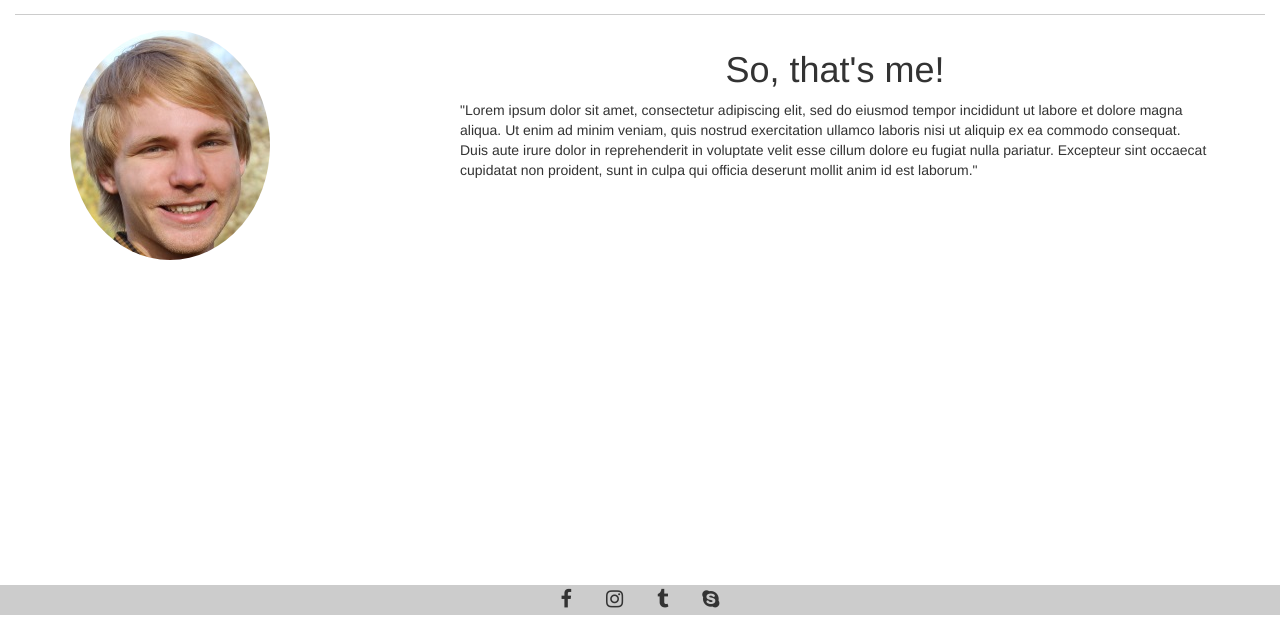
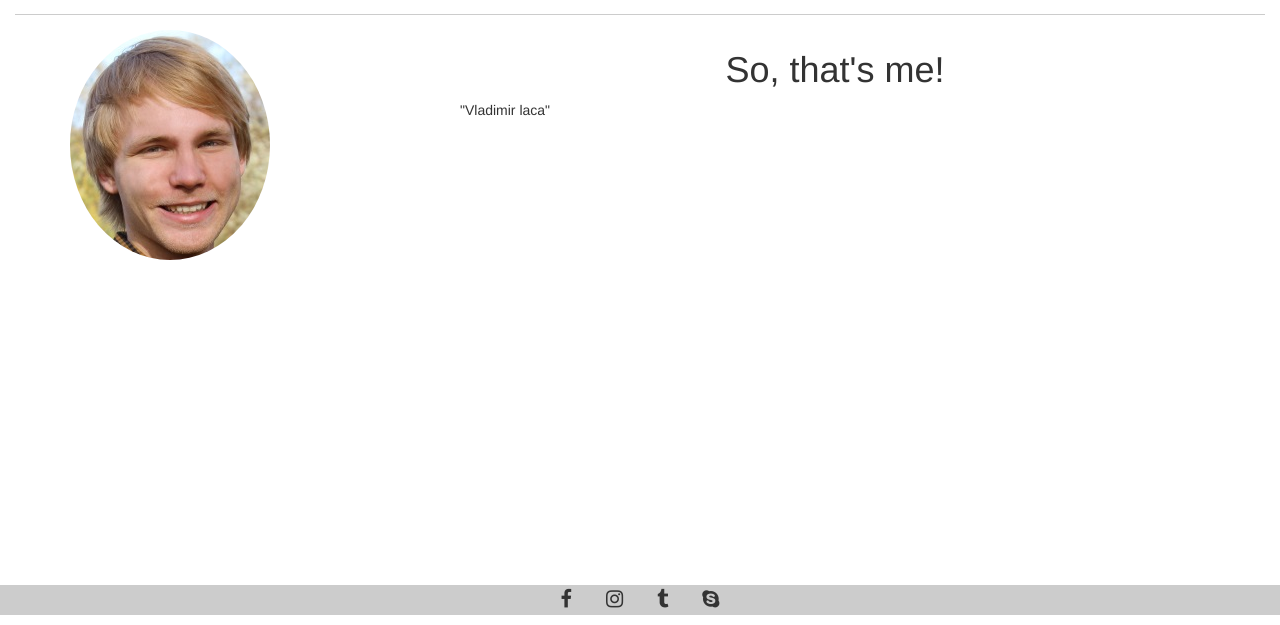
Before and after one commit to Nechalis/Nechalis.github.io, a Jekyll site: the page built from index.html, in a window 1280 px wide. Shown: the part 285-910 px from the top of the page. Built offline with Jekyll 4.4.1, drawn with Linux system fonts in a browser that asks for light colours.

Commit message:
Updated index

```diff
--- a/index.html
+++ b/index.html
@@ -8,6 +8,6 @@
 	</div>
 	<div class="col-md-8">
 		<h1>So, that's me!</h1>
-		<p>"Lorem ipsum dolor sit amet, consectetur adipiscing elit, sed do eiusmod tempor incididunt ut labore et dolore magna aliqua. Ut enim ad minim veniam, quis nostrud exercitation ullamco laboris nisi ut aliquip ex ea commodo consequat. Duis aute irure dolor in reprehenderit in voluptate velit esse cillum dolore eu fugiat nulla pariatur. Excepteur sint occaecat cupidatat non proident, sunt in culpa qui officia deserunt mollit anim id est laborum."</p>
+		<p>"Vladimir laca"</p>
 	</div>
 </div>
```
